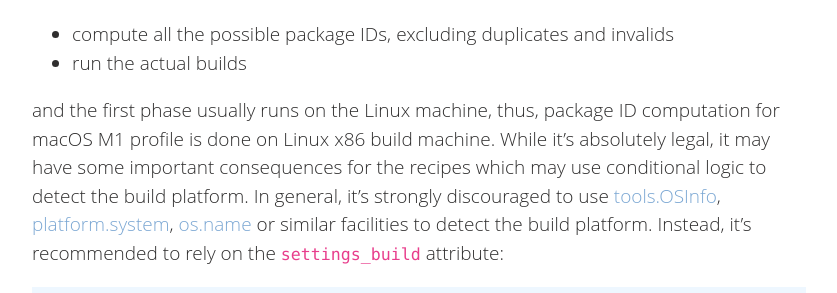
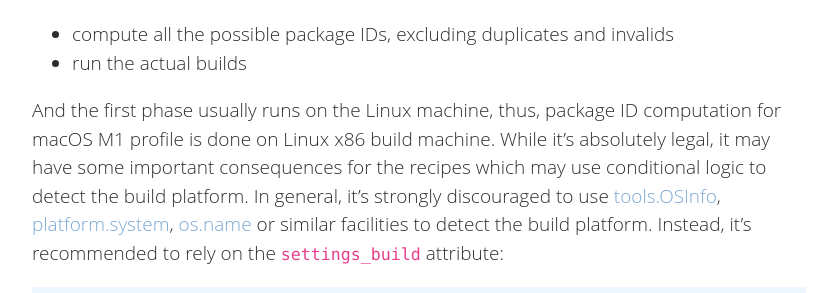
Before and after one commit to conan-io/conan-io.github.io, a Jekyll site: the page built from _posts/2021-09-06-m1.markdown, in a window 1280 px wide and 900 px high, scrolled down 4152 px. Shown: the part 163-456 px from the top of the window, without its empty margins (20-857 px from the left). Built offline with Jekyll 4.4.1, drawn with Linux system fonts in a browser that asks for light colours; comment, search, counter and statistics services are not loaded.

```diff
--- a/_posts/2021-09-06-m1.markdown
+++ b/_posts/2021-09-06-m1.markdown
@@ -157,7 +157,7 @@ Another important thing is that ConanCenter CI runs build in two phases:
 * compute all the possible package IDs, excluding duplicates and invalids
 * run the actual builds
 
-and the first phase usually runs on the Linux machine, thus, package ID computation for macOS M1 profile is done on Linux x86 build machine.
+And the first phase usually runs on the Linux machine, thus, package ID computation for macOS M1 profile is done on Linux x86 build machine.
 While it's absolutely legal, it may have some important consequences for the recipes which may use conditional logic to detect the build platform.
 In general, it's strongly discouraged to use
  [tools.OSInfo](https://docs.conan.io/en/latest/reference/tools.html#tools-osinfo-and-tools-systempackagetool),
```
